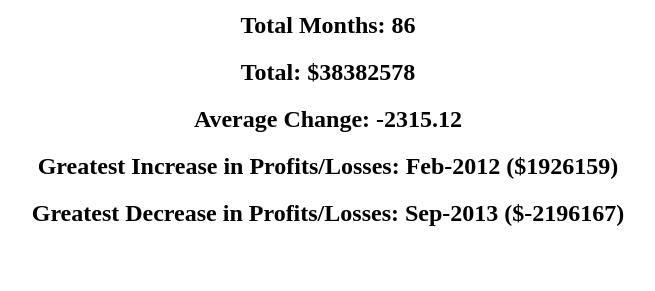
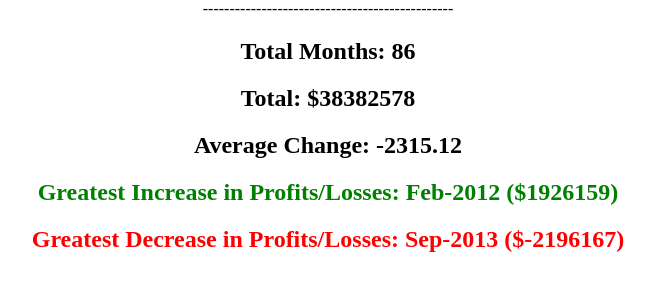
Before and after one commit to marshjaja/Console-Finances, a plain HTML site: page index.html in a window 1280 px wide. Shown: the part 165-456 px from the top of the page, without its empty margins (312-967 px from the left). Drawn offline with Linux system fonts and the light colour scheme.

Commit message:
Added styling to some of the the HTML tags, to display

```diff
--- a/index.html
+++ b/index.html
@@ -9,7 +9,14 @@
 			body {
 				text-align: center;
 			}
+			#increase {
+				color: green;
+			}
+			#decrease {
+				color: red;
+			}
 		</style>
+		;
 	</head>
 	<body>
 		<h1>Open the Console to See the Magic ✨!</h1>
```
